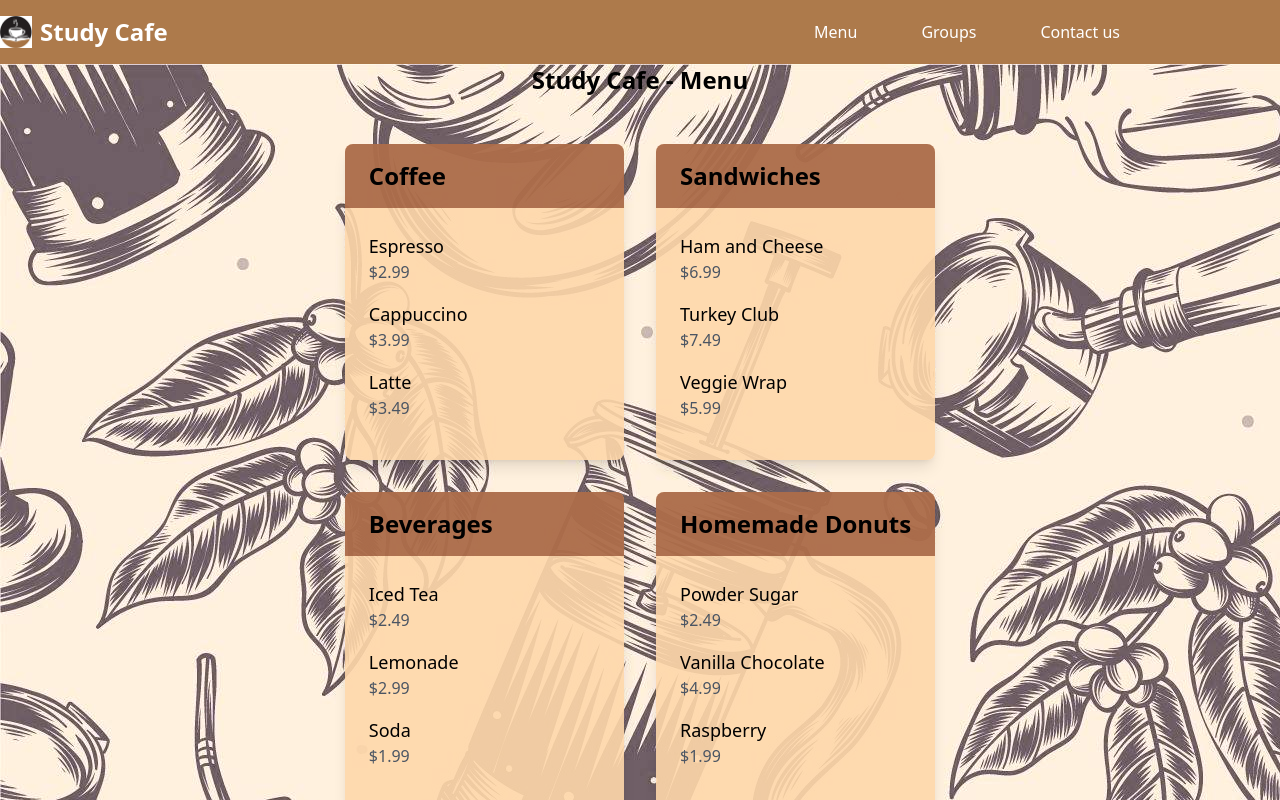
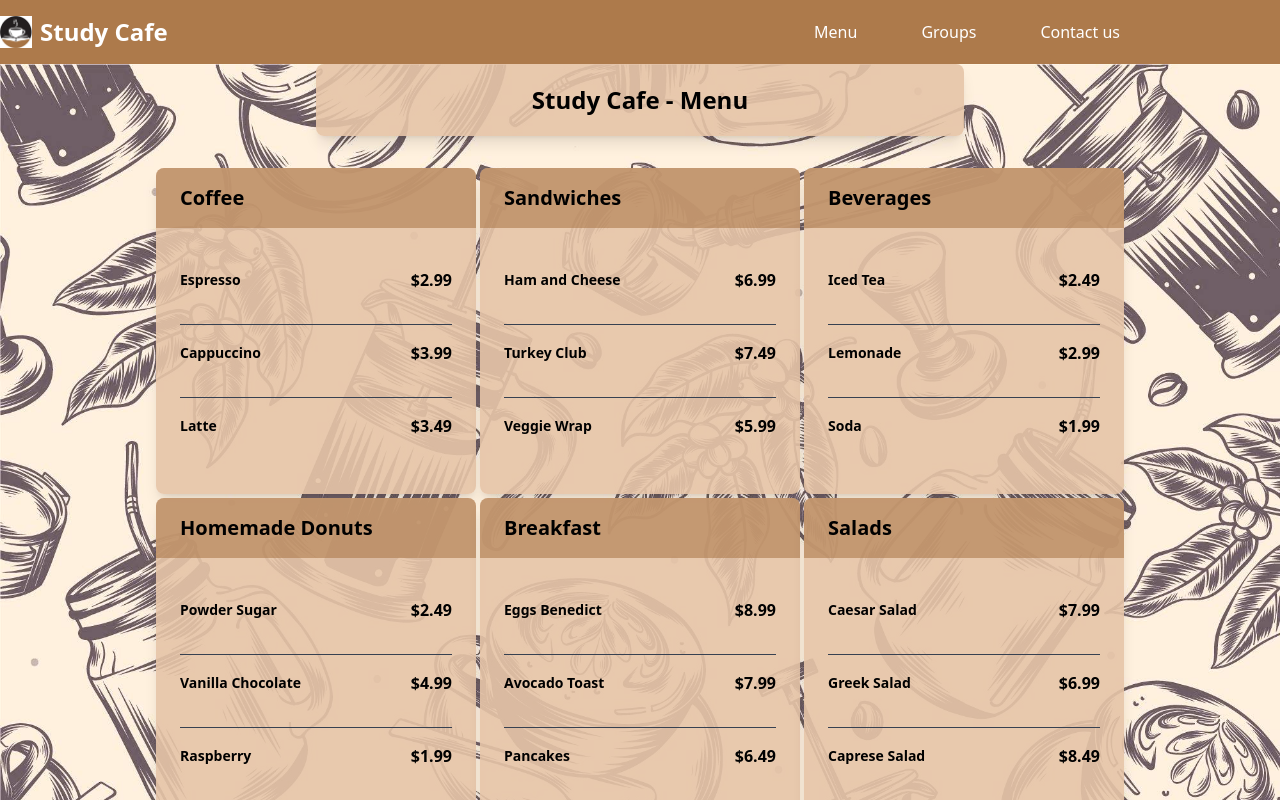
Before and after one commit to csakafeda/StudyCaf-, a React (Create React App) app in the folder app/: page /menu in a window 1280 px wide. Shown: the top 800 px of the page. Built offline with nearby package versions, Linux system fonts and the light colour scheme.

Commit message:
make menu to flex cards

```diff
--- a/app/src/component/Menu/Menu.tsx
+++ b/app/src/component/Menu/Menu.tsx
@@ -4,22 +4,34 @@ import bg from "../../pictures/menu_bg.jpg"
 
 const Menu: React.FC = () => {
     return (
-        <div className="bg-image-container"
-             style={{backgroundImage: `url(${bg})`, backgroundRepeat: "repeat", height: "100%",}}>
-            <h2 className="text-center text-2xl font-bold mb-4"> Study Cafe - Menu</h2>
-            <div className="p-8 flex justify-center items-center">
-                <div className="grid grid-cols-1 md:grid-cols-2 gap-8">
+        <div className="bg-image-container bg-cover min-h-screen"
+             style={{backgroundImage: `url(${bg})`, backgroundRepeat: "repeat", height: "100%"}}>
+            <div className={"mr-7 ml-7"}>
+                <h2 className=" rounded-lg bg-sand text-center text-2xl font-bold mr-72 ml-72 p-5 bg-opacity-90  shadow-lg">
+                    Study Cafe - Menu
+                </h2>
+                <div className="p-8 flex justify-center items-center mr-5 ml-5 mb-4">
+                    <div className="flex gap-1 flex-wrap justify-center items-center">
                         {MenuItems.map((category, index) => (
                             <div key={index}
-                             className="rounded-lg overflow-hidden shadow-lg bg-opacity-90 bg-orange-200 w-full sm:w-75">
-                            <h2 className="text-2xl font-semibold py-4 px-6 bg-orange-900 bg-opacity-60">
+                                 className=" w-80 rounded-lg overflow-hidden shadow-lg bg-opacity-90 bg-sand">
+                                <h2 className="text-xl font-semibold py-4 px-6 bg-camel bg-opacity-60">
                                     {category.name}
                                 </h2>
-                            <ul className="p-6">
+                                <ul className="p-6 divide-y divide-gray-700">
                                     {category.items.map((item, itemIndex) => (
-                                    <li key={itemIndex} className="mb-4">
-                                        <h3 className="text-lg font-medium">{item.name}</h3>
-                                        <p className="text-gray-600">${item.price.toFixed(2)}</p>
+                                        <li key={itemIndex} className="mb-4 py-3 sm:py-4">
+                                            <div className="flex items-center">
+                                                <div className="flex-1 min-w-0">
+                                                    <p className="text-sm font-semibold">
+                                                        {item.name}
+                                                    </p>
+                                                </div>
+                                                <div
+                                                    className="inline-flex items-center text-base font-semibold">
+                                                    ${item.price.toFixed(2)}
+                                                </div>
+                                            </div>
                                         </li>
                                     ))}
                                 </ul>
@@ -28,6 +40,7 @@ const Menu: React.FC = () => {
                     </div>
                 </div>
             </div>
+        </div>
     );
 };
 
```
Lines whose indentation alone changed are shown as unchanged.
